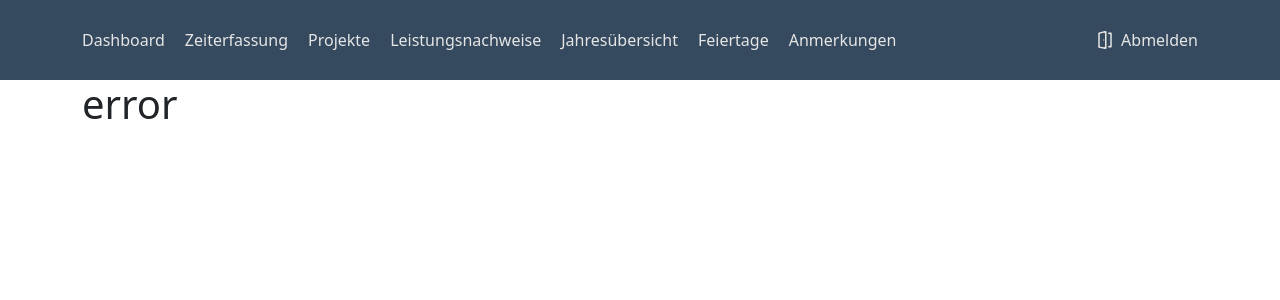
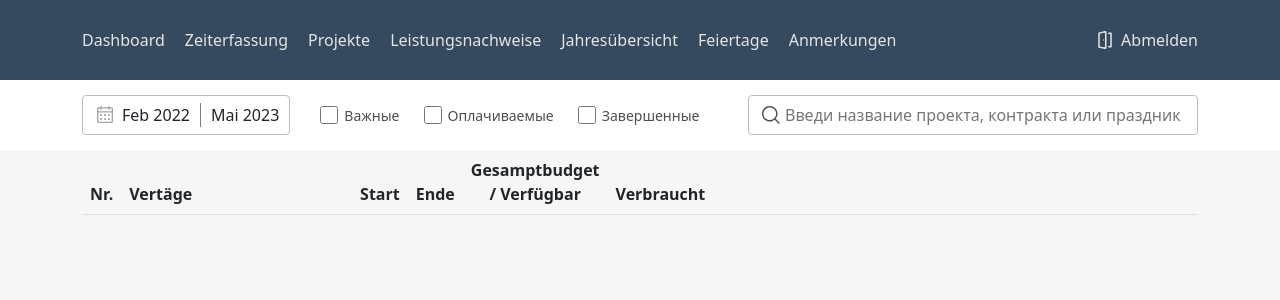
Before and after one commit to artem4rolov/crm_germany, a React (Create React App) app: page /work_days_per_month in a window 1280 px wide. Shown: the top 300 px of the page. Built offline with nearby package versions, Linux system fonts and the light colour scheme.

Commit message:
fix click and hover and modals

```diff
--- a/src/components/Header/Header.jsx
+++ b/src/components/Header/Header.jsx
@@ -49,7 +49,7 @@ const navBarData = [
   { title: "Dashboard", href: "/" },
   { title: "Zeiterfassung", href: "/projects" },
   { title: "Projekte", href: "/contracts" },
-  { title: "Leistungsnachweise", href: "/calendar" },
+  { title: "Leistungsnachweise", href: "/work_days_per_month" },
   { title: "Jahresübersicht", href: "/daysofwork" },
   { title: "Feiertage", href: "/holidays" },
   { title: "Anmerkungen", href: "/notes" },
--- a/src/components/SideBar/SideBar.jsx
+++ b/src/components/SideBar/SideBar.jsx
@@ -9,8 +9,6 @@ import ExportImage from "../../assets/icon_upload.svg";
 import styled from "styled-components";
 import { useState } from "react";
 import { useEffect } from "react";
-
-import data from "../../mock/table-contracts.json";
 
 const Styles = styled.div`
   tbody,
@@ -291,6 +289,10 @@ const SideBar = (props) => {
                       props.columnTitle.map((item, index) => (
                         <th className={item.classes} key={index}>
                           {item.title}
+                          {item.subtitles &&
+                            item.subtitles.map((subtitle, index) => (
+                              <th>{subtitle}</th>
+                            ))}
                         </th>
                       ))}
                   </tr>
--- a/src/pages/Home.jsx
+++ b/src/pages/Home.jsx
@@ -8,7 +8,7 @@ import Holidays from "../tabs/Holidays/Holidays";
 import Projects from "../tabs/Projects/Projects";
 import Notes from "../tabs/Notes/Notes";
 import Contracts from "../tabs/Contracts/Contracts";
-import Calendar from "../tabs/Calendar/Calendar";
+import WorkDaysPerMonth from "../tabs/WorkDaysPerMonth/WorkDaysPerMonth";
 
 const Home = () => {
   return (
@@ -21,7 +21,7 @@ const Home = () => {
         <Route path="/projects" element={<Projects />} />
         <Route path="/notes" element={<Notes />} />
         <Route path="/contracts" element={<Contracts />} />
-        <Route path="/calendar" element={<Calendar />} />
+        <Route path="/work_days_per_month" element={<WorkDaysPerMonth />} />
         <Route path="/*" element={<Error />} />
       </Routes>
     </>
--- a/src/tabs/Calendar/Calendar.jsx
+++ /dev/null
@@ -1,33 +0,0 @@
-import React from "react";
-import styled from "styled-components";
-import SideBar from "../../components/SideBar/SideBar";
-import { Container } from "react-bootstrap";
-
-const Styles = styled.div`
-  .calendar-wrapper {
-    width: 100%;
-    height: 100vh;
-    background: #f6f6f6;
-  }
-`;
-
-const Calendar = () => {
-  return (
-    <Styles>
-      <div className="calendar-wrapper">
-        <SideBar
-          calendar
-          filters={[
-            { title: "Важные" },
-            { title: "Оплачиваемые" },
-            { title: "Завершенные" },
-          ]}
-          search
-        />
-        <Container>Calendar</Container>
-      </div>
-    </Styles>
-  );
-};
-
-export default Calendar;
--- a/src/tabs/Contracts/Contracts.jsx
+++ b/src/tabs/Contracts/Contracts.jsx
@@ -34,6 +34,7 @@ const Styles = styled.div`
         position: absolute;
         top: 0;
         right: 0;
+        visibility: hidden;
 
         display: flex;
         justify-content: center;
@@ -60,7 +61,11 @@ const Styles = styled.div`
 
       &:hover {
         cursor: pointer;
-        background: #e5e5e5;
+        background: white;
+
+        .row-modal {
+          visibility: visible;
+        }
       }
 
       &.active {
@@ -104,9 +109,6 @@ const columnTitle = [
 ];
 
 const Contracts = () => {
-  // стейт для окрашивания активной строки в таблице
-  const [activeRow, setActiveRow] = useState(null);
-
   //стейт для установки current project
   const [currentProject, setCurrentProject] = useState(null);
   //стейт для установки current contract
@@ -131,16 +133,20 @@ const Contracts = () => {
   const [toggleRemoveContractModal, setToggleRemoveContractModal] =
     useState(false);
 
-  console.log("render");
+  // открытие таблицы контрактов проекта
+  const openProjectDetails = (e, row) => {
+    if (!e.target.parentNode.parentNode.classList.contains("row-modal")) {
+      setCurrentProject(row);
+      setToggleProjectDataModal((prev) => !prev);
+      return;
+    }
+
+    return;
+  };
 
   return (
     <Styles>
-      <div
-        className="contracts-wrapper"
-        onClick={(e) =>
-          e.target.classList.contains("contracts-wrapper") && setActiveRow(null)
-        }
-      >
+      <div className="contracts-wrapper">
         <SideBar
           calendar
           filters={[
@@ -169,15 +175,8 @@ const Contracts = () => {
                   {/* данные о проекте */}
                   <tr
                     key={row.project}
-                    className={`table-content row-project ${
-                      activeRow === row.project ? "active" : ""
-                    } `}
-                    onClick={() => setActiveRow(row.project)}
-                    // устанавливаем current project и открываем модалку
-                    onDoubleClick={() => {
-                      setCurrentProject(row);
-                      setToggleProjectDataModal((prev) => !prev);
-                    }}
+                    className="table-content row-project"
+                    onClick={(e) => openProjectDetails(e, row)}
                   >
                     <th>{row.project}</th>
                     <th>{row.start}</th>
@@ -206,7 +205,7 @@ const Contracts = () => {
                       />
                     </th>
                     {/* модалка в углу строки при клике на проект */}
-                    {row.project === activeRow ? (
+
                     <th className="row-modal project">
                       <div>
                         <img
@@ -228,7 +227,6 @@ const Contracts = () => {
                         />
                       </div>
                     </th>
-                    ) : null}
                   </tr>
                   <tr>
                     <th className="contracts-label">Verträge</th>
@@ -236,13 +234,7 @@ const Contracts = () => {
                   {/* контракты к проекту */}
                   {/* заранее задаем стили для каждой строки, поскольку контент везде разный */}
                   {row.contracts.map((contract, index) => (
-                    <tr
-                      key={contract[0] + index}
-                      className={`table-content ${
-                        activeRow === contract[0] ? "active" : ""
-                      } `}
-                      onClick={() => setActiveRow(contract[0])}
-                    >
+                    <tr key={contract[0] + index} className={`table-content`}>
                       <th>{contract[0]}</th>
                       <th>{contract[1]}</th>
                       <th>{contract[2]}</th>
@@ -268,7 +260,7 @@ const Contracts = () => {
                         />
                       </th>
                       {/* модалка в углу строки при клике на контракт */}
-                      {contract[0] === activeRow ? (
+
                       <th className="row-modal">
                         <div>
                           <img
@@ -296,7 +288,6 @@ const Contracts = () => {
                           <img src={TrashIcon} alt="trash icon" />
                         </div>
                       </th>
-                      ) : null}
                     </tr>
                   ))}
                 </React.Fragment>
--- a/src/tabs/Projects/Projects.jsx
+++ b/src/tabs/Projects/Projects.jsx
@@ -29,6 +29,7 @@ const Styles = styled.div`
         position: absolute;
         top: 0;
         right: 0;
+        visibility: hidden;
 
         display: flex;
         justify-content: center;
@@ -50,8 +51,11 @@ const Styles = styled.div`
       }
 
       &:hover {
+        background-color: white;
         cursor: pointer;
-        background: #e5e5e5;
+        .row-modal {
+          visibility: visible;
+        }
       }
 
       &.active {
@@ -78,18 +82,13 @@ const columnTitle = [
 ];
 
 const Projects = () => {
-  const [activeRow, setActiveRow] = useState(null);
+  const [toggleAddProjectToday, setToggleAddProjectToday] = useState(false);
 
-  const [toggleAddProjectToday, setToggleAddProjectToday] = useState(false);
+  console.log("render");
 
   return (
     <Styles>
-      <div
-        className="projects-wrapper"
-        onClick={(e) =>
-          e.target.classList.contains("projects-wrapper") && setActiveRow(null)
-        }
-      >
+      <div className="projects-wrapper">
         <SideBar
           filters={[{ title: "Важные" }, { title: "Очистить пустые" }]}
           columnTitle={columnTitle}
@@ -109,18 +108,11 @@ const Projects = () => {
             </thead>
             <tbody>
               {data.map((row, index) => (
-                <tr
-                  key={index}
-                  className={`table-content ${
-                    activeRow === index ? "active" : ""
-                  } `}
-                  onClick={() => setActiveRow(index)}
-                >
+                <tr key={index} className={`table-content`}>
                   {row.map((col, index) => (
                     <th key={index}>{col}</th>
                   ))}
                   {/* модалка в углу строки при клике на строку */}
-                  {index === activeRow ? (
                   <th className="row-modal">
                     <div>
                       <img
@@ -138,7 +130,6 @@ const Projects = () => {
                       <img src={TrashIcon} alt="trash icon" />
                     </div>
                   </th>
-                  ) : null}
                 </tr>
               ))}
             </tbody>
--- /dev/null
+++ b/src/tabs/WorkDaysPerMonth/WorkDaysPerMonth.jsx
@@ -0,0 +1,82 @@
+import React from "react";
+import styled from "styled-components";
+import SideBar from "../../components/SideBar/SideBar";
+import { Container, Table } from "react-bootstrap";
+
+const Styles = styled.div`
+  .workdayspermonth-wrapper {
+    width: 100%;
+    height: 100vh;
+    background: #f6f6f6;
+  }
+`;
+
+const columnTitle = [
+  { title: "Nr.", classes: "col" },
+  { title: "Vertäge", classes: "col-3" },
+  { title: "Start", classes: "col" },
+  { title: "Ende", classes: "col" },
+  { title: "Gesamptbudget / Verfügbar", classes: "col text-center" },
+  {
+    title: "Verbraucht",
+    classes: "col-8",
+    subtitles: [
+      "Jan",
+      "Feb",
+      "Mrz",
+      "Apr",
+      "Mai",
+      "Jun",
+      "Jul",
+      "Aug",
+      "Sep",
+      "Okt",
+      "Nov",
+      "Dez",
+    ],
+  },
+];
+
+const WorkDaysPerMonth = () => {
+  return (
+    <Styles>
+      <div className="workdayspermonth-wrapper">
+        <SideBar
+          calendar
+          filters={[
+            { title: "Важные" },
+            { title: "Оплачиваемые" },
+            { title: "Завершенные" },
+          ]}
+          columnTitle={columnTitle}
+          search
+        />
+        <Container>
+          <Table responsive>
+            <thead className="table-titles">
+              {/* формируем столбцы */}
+              <tr>
+                {columnTitle.map((item, index) => (
+                  <th className={item.classes} key={index}>
+                    {item.title}
+                  </th>
+                ))}
+              </tr>
+            </thead>
+            <tbody>
+              {/* {data.map((row, index) => (
+                <tr key={index}>
+                  {row.map((col, index) => (
+                    <th key={index}>{col}</th>
+                  ))}
+                </tr>
+              ))} */}
+            </tbody>
+          </Table>
+        </Container>
+      </div>
+    </Styles>
+  );
+};
+
+export default WorkDaysPerMonth;
```
Also changed, not shown: src/mock/work-days-per-month.json (added, +10 -0 lines). Lines whose indentation alone changed are shown as unchanged.
